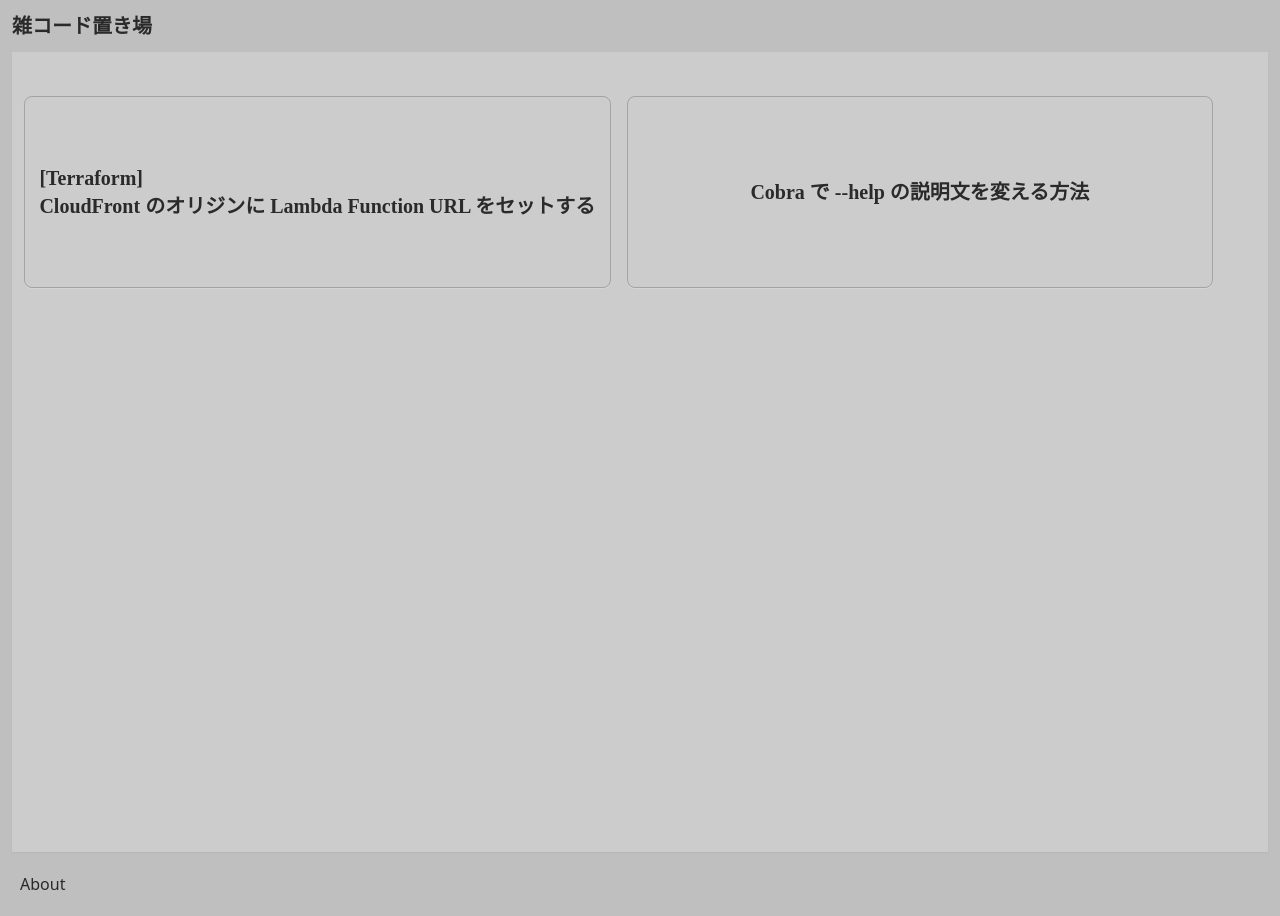
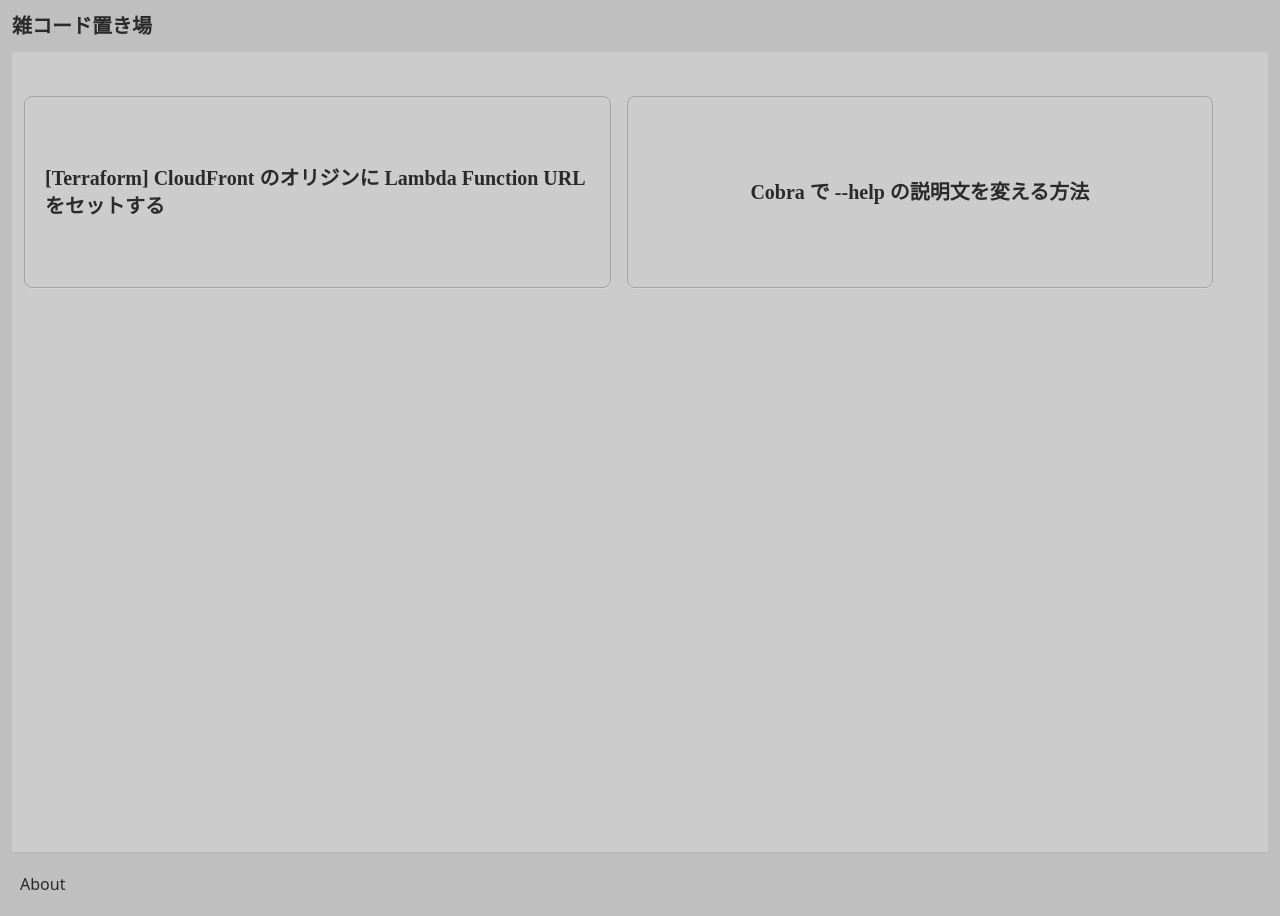
Before and after one commit to enuesaa/lab, a SvelteKit app: page / in a window 1280 px wide. Built offline with nearby package versions, Linux system fonts and the light colour scheme; a web font is replaced by a local one.

Commit message:
fix: page title の white space に問題があったので一旦取りやめる

```diff
--- a/src/routes/ProjectLink.svelte
+++ b/src/routes/ProjectLink.svelte
@@ -18,7 +18,6 @@
 		border: solid 1px rgba(0, 0, 0, 0.2);
 		box-shadow: 0 1px 1px rgba(255, 255, 255, 0.2);
 		overflow: hidden;
-		white-space: pre;
 		@apply flex justify-center items-center;
 		@apply w-full h-full font-zenmaru font-semibold rounded-lg;
 		@apply p-3 sm:p-5 text-lg sm:text-xl;
--- a/src/routes/prototype/[name]/PageTitle.svelte
+++ b/src/routes/prototype/[name]/PageTitle.svelte
@@ -13,6 +13,5 @@
 	h2 {
 		@apply font-bold font-zenmaru text-3xl sm:text-4xl px-2;
 		line-height: 1.5;
-		white-space: pre;
 	}
 </style>
```
